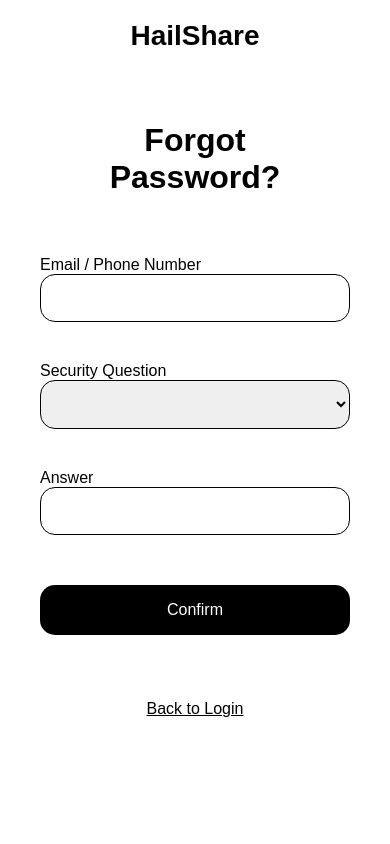
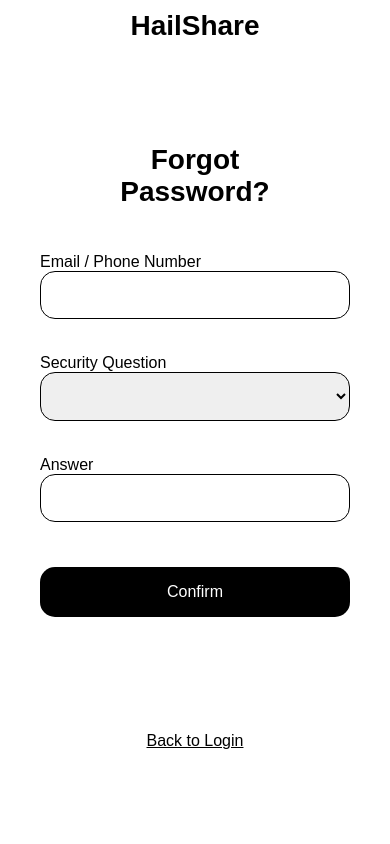
Before and after one commit to EthanLied/HailShare, a PHP site: page /password-recovery.html in a window 390 px wide. Run offline with PHP 8.4, Linux system fonts and the light colour scheme.

Commit message:
shuyii update

```diff
--- a/UserAuth/style.css
+++ b/UserAuth/style.css
@@ -105,7 +105,8 @@ h2 {
 .container {
   display: flex;
   width: 100%;
-  height: calc(100vh - 55px);
+  min-height: calc(100vh - 55px);
+  display: flex;
   overflow: hidden;
 }
 
@@ -115,7 +116,7 @@ h2 {
   justify-content: center;
   align-items: center;
   border: 4px solid #ccc;
-  height: 100%;
+  align-self: stretch;
   font-size: 20px;
   color: #000;
 }
@@ -144,7 +145,6 @@ h2 {
   display: flex;
   flex-direction: column;
   gap: 2rem;
-  transform: scale(0.92);
   transform-origin: center;
 }
 
@@ -162,7 +162,7 @@ h2 {
 
 /* ===== REGISTRATION PAGES ===== */
 .steps {
-  position: fixed;
+  position: absolute;
   left: 80px;
   top: 50%;
   transform: translateY(-50%);
@@ -322,7 +322,7 @@ h2 {
     flex-direction: column;
     align-items: center;
     justify-content: center;
-    padding: 20px 0;
+    padding: 10px 0;
     background-color: transparent;
   }
 
@@ -360,14 +360,14 @@ h2 {
   .form-box {
     width: 100%;
     max-width: 320px;
-    gap: 40px;
+    gap: 35px;
     transform: none;
   }
 
   h2 {
-    font-size: 32px;
+    font-size: 28px;
     text-align: center;
-    margin: 10px 0 20px;
+    margin: 0px 0 10px;
   }
 
   /* ===== INPUTS ===== */
@@ -398,7 +398,7 @@ h2 {
 
   .links a {
     display: block;
-    margin: 10px 0;
+    margin: 15px 0;
     font-size: 16px;
     text-decoration: underline;
     color: black;
@@ -406,12 +406,18 @@ h2 {
 
   .bottom-link {
     text-align: center;
+    margin-top: 70px;
   }
 
   .bottom-link a {
     font-size: 16px;
     text-decoration: underline;
     color: black;
+  }
+
+    .container .right .form-box .links {
+    margin-top: 140px;  /* adjust this */
+    text-align: center;
   }
 }
 
@@ -512,7 +518,7 @@ h2 {
   /* Bottom link */
   .reg-container .bottom-link {
     text-align: center;
-    margin-top: 160px;
+    margin-top: 159px;
   }
 
   .reg-container .button-row + .bottom-link {
@@ -554,7 +560,7 @@ h2 {
   }
 
   .reg-container:has(.sub-title) .bottom-link {
-    margin-top: 232px;  /* adjust link spacing */
+    margin-top: 231px;  /* adjust link spacing */
     text-align: center;
   }
 }
```
